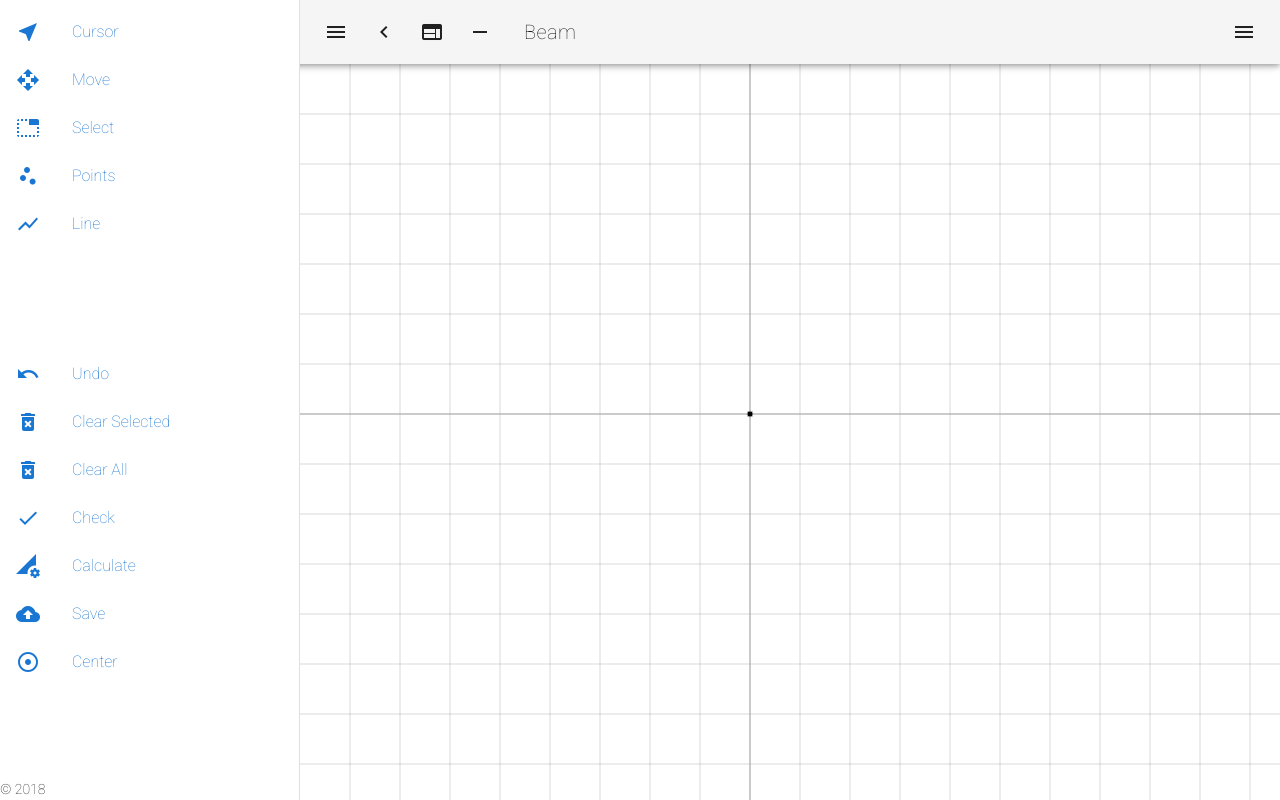
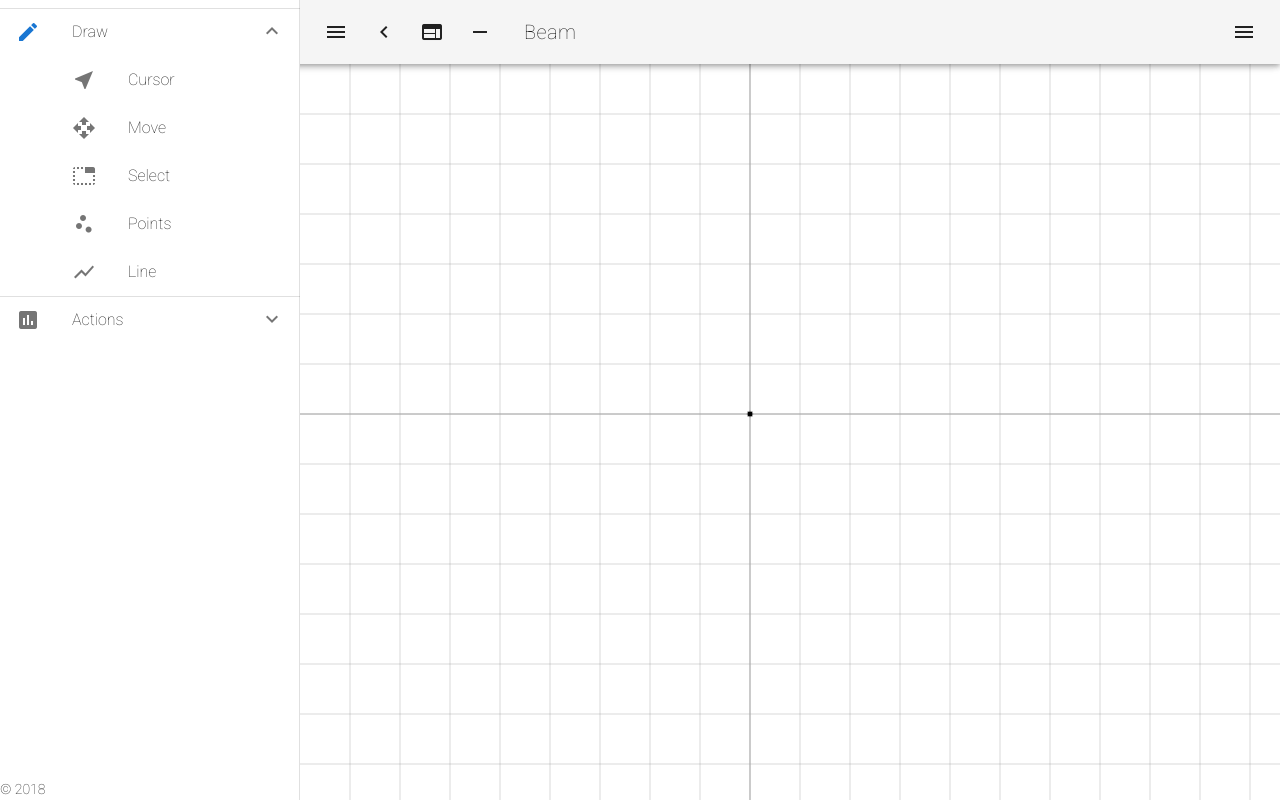
Before and after one commit to marcinowski/beamts, a Vue app: page / in a window 1280 px wide. Built offline with nearby package versions, Linux system fonts and the light colour scheme.

Commit message:
Grouped the sidebar

```diff
--- a/src/components/SideOptions.vue
+++ b/src/components/SideOptions.vue
@@ -1,25 +1,21 @@
 <template>
   <div class="SideOptions">
     <v-list>
-      <v-list-tile
-        value="true"
-        v-for="item in methods"
-        :key="item.type"
-        @click="handleMethodClick(item)"
+      <v-list-group
+        v-for="group in groups"
+        v-model="group.active"
+        :key="group.title"
+        :prepend-icon="group.icon"
+        no-action
       >
-        <v-list-tile-action>
-          <v-icon v-html="item.icon"></v-icon>
-        </v-list-tile-action>
+        <v-list-tile slot="activator">
           <v-list-tile-content>
-          <v-list-tile-title v-text="item.title"></v-list-tile-title>
+            <v-list-tile-title>{{ group.title }}</v-list-tile-title>
           </v-list-tile-content>
         </v-list-tile>
-    </v-list>
-    <v-list>
         <v-list-tile
-        value="true"
-        v-for="item in clicks"
-        :key="item.string"
+          v-for="item in group.actions"
+          :key="item.title"
           @click="item.onClick()"
         >
           <v-list-tile-action>
@@ -29,6 +25,7 @@
             <v-list-tile-title v-text="item.title"></v-list-tile-title>
           </v-list-tile-content>
         </v-list-tile>
+      </v-list-group>
     </v-list>
     <span>&copy; 2018</span>
   </div>
@@ -52,12 +49,6 @@ import { MethodTypes } from '@/types/types';
 interface Method {
   icon: string;
   title: string;
-  type: MethodTypes;
-}
-
-interface Click {
-  icon: string;
-  title: string;
   onClick: () => void;
 }
 
@@ -67,31 +58,31 @@ export default class SideOptions extends Vue {
     {
       icon: 'near_me',
       title: 'Cursor',
-      type: MethodTypes.CURSOR,
+      onClick: () => this.handleMethodClick(MethodTypes.CURSOR),
     },
     {
       icon: 'open_with',
       title: 'Move',
-      type: MethodTypes.MOVE,
+      onClick: () => this.handleMethodClick(MethodTypes.MOVE),
     },
     {
       icon: 'tab_unselected',
       title: 'Select',
-      type: MethodTypes.SELECTION,
+      onClick: () => this.handleMethodClick(MethodTypes.SELECTION),
     },
     {
       icon: 'scatter_plot',
       title: 'Points',
-      type: MethodTypes.POINT,
+      onClick: () => this.handleMethodClick(MethodTypes.POINT),
     },
     {
       icon: 'show_chart',
       title: 'Line',
-      type: MethodTypes.LINE,
+      onClick: () => this.handleMethodClick(MethodTypes.LINE),
     },
   ];
 
-  clicks: Click[] = [
+  actions: Method[] = [
     {
       icon: 'undo',
       title: 'Undo',
@@ -144,14 +135,29 @@ export default class SideOptions extends Vue {
     },
   ];
 
+  groups = [
+    {
+      icon: 'edit',
+      title: 'Draw',
+      active: true,
+      actions: this.methods,
+    },
+    {
+      icon: 'assessment',
+      title: 'Actions',
+      active: false,
+      actions: this.actions,
+    },
+  ];
+
   check() {
     const points = this.$store.getters['svg/pointsCount'];
     const lines = this.$store.getters['svg/linesCount'];
     return lines >= points - 1;
   }
 
-  handleMethodClick(item: Method) {
-    this.$store.commit('changeMethod', item.type);
+  handleMethodClick(methodType: MethodTypes) {
+    this.$store.commit('changeMethod', methodType);
   }
 }
 </script>
```
Lines whose indentation alone changed are shown as unchanged.
